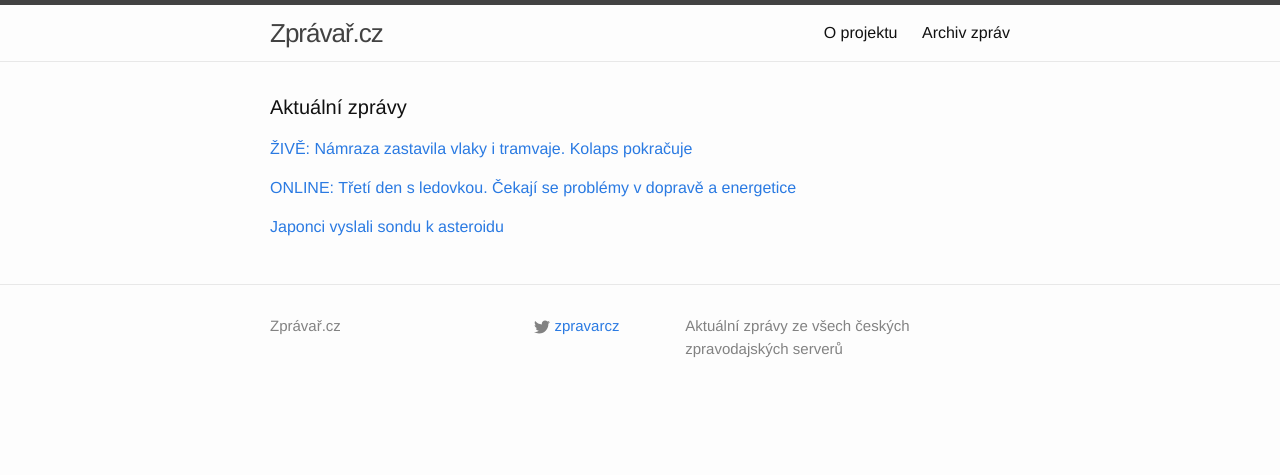
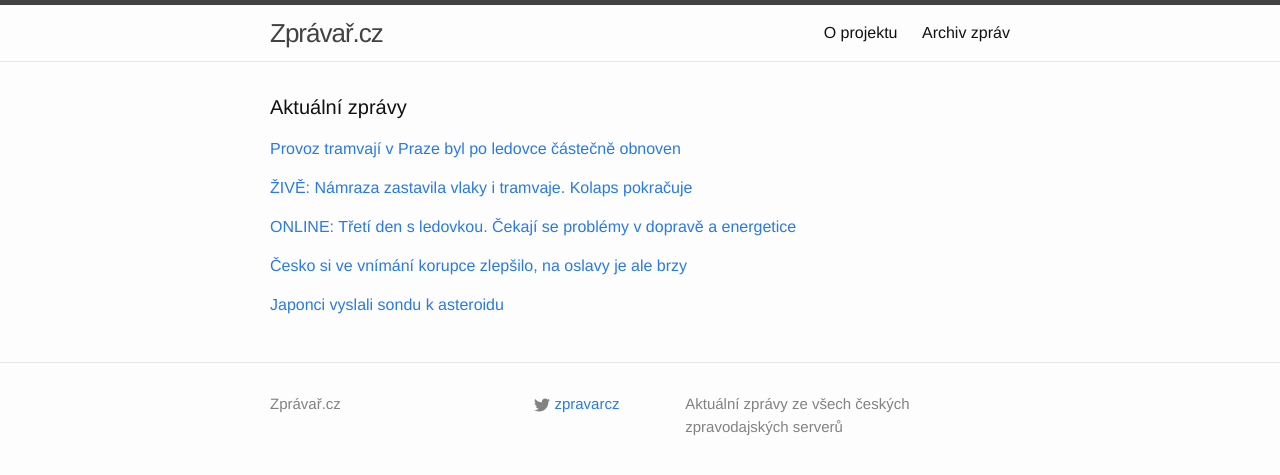
Before and after one commit to adliska/zpravar, a Jekyll site: the page built from index.html, in a window 1280 px wide. Shown: the top 475 px of the page. Built offline with Jekyll 4.4.1, drawn with Linux system fonts in a browser that asks for light colours.

Commit message:
zpravar news update

```diff
--- a/index.html
+++ b/index.html
@@ -5,8 +5,18 @@ layout: default
 <div class="home">
     <h1 class="page-heading">Aktuální zprávy</h1>
 
-<p><a href="javascript:;" onclick="toggle_visibility('zpravy0')">ŽIVĚ: Námraza zastavila vlaky i tramvaje. Kolaps pokračuje</a></p>
+<p><a href="javascript:;" onclick="toggle_visibility('zpravy0')">Provoz tramvají v Praze byl po ledovce částečně obnoven</a></p>
 <div id="zpravy0" style="display:none">
+<ul>
+<li><a href=http://www.ceskenoviny.cz/zpravy/zpravy/provoz-tramvaji-v-praze-byl-po-ledovce-castecne-obnoven/1154365>Provoz tramvají v Praze byl po ledovce částečně obnoven - www.ceskenoviny.cz</a></li>
+<li><a href=http://domaci.ihned.cz/domaci/c1-63206960-v-praze-uz-jezdi-patnact-tramvajovych-linek-drahy-nevypravi-stovky-spoju>V Praze už jezdí patnáct tramvajových linek. Dráhy nevypraví stovky spojů - domaci.ihned.cz</a></li>
+<li><a href=http://www.tyden.cz/rubriky/domaci/pocasi/zive-stovky-vlaku-nevyjedou-padaji-zmrzle-stromy_326040.html>ŽIVĚ: Stovky vlaků nevyjedou, padají zmrzlé stromy - www.tyden.cz</a></li>
+<li><a href=http://www.tyden.cz/rubriky/domaci/pocasi/zive-namraza-stopla-vlaky-padaji-led-a-stromy-situace-se-lepsi_326040.html>ŽIVĚ: Námraza stopla vlaky, padají led a stromy. Situace se lepší - www.tyden.cz</a></li>
+<li><a href=http://www.lidovky.cz/vlaky-necestujte-radi-ceske-drahy-v-praze-uz-jezdi-nektere-tramvaje-1pu-/zpravy-domov.aspx?c=A141203_071704_ln_domov_jzl>Vlaky necestujte, radí České dráhy. V Praze už jezdí některé tramvaje  - www.lidovky.cz</a></li>
+<li><a href=http://www.ceskenoviny.cz/zpravy/zpravy/ceske-drahy-jako-v-utery-nevypravi-kvuli-ledovce-stovky-spoju/1154321>České dráhy jako v úterý nevypraví kvůli ledovce stovky spojů - www.ceskenoviny.cz</a></li>
+</ul>
+</div><p><a href="javascript:;" onclick="toggle_visibility('zpravy1')">ŽIVĚ: Námraza zastavila vlaky i tramvaje. Kolaps pokračuje</a></p>
+<div id="zpravy1" style="display:none">
 <ul>
 <li><a href=http://www.tyden.cz/rubriky/domaci/pocasi/zive-namraza-zastavila-vlaky-i-tramvaje-kolaps-pokracuje_326040.html>ŽIVĚ: Námraza zastavila vlaky i tramvaje. Kolaps pokračuje - www.tyden.cz</a></li>
 <li><a href=http://www.tyden.cz/rubriky/domaci/pocasi/zive-cesko-vs-namraza-kolaps-pokracuje_326040.html>ŽIVĚ: Česko vs. námraza. Kolaps pokračuje - www.tyden.cz</a></li>
@@ -14,16 +24,24 @@ layout: default
 <li><a href=http://www.tyden.cz/rubriky/domaci/pocasi/zive-cesko-versus-ledovka-kolaps-pokracuje_326040.html>ŽIVĚ: Česko versus ledovka: kolaps pokračuje - www.tyden.cz</a></li>
 <li><a href=http://www.ceskenoviny.cz/zpravy/zpravy/cr-se-bude-i-dnes-potykat-s-nasledky-ledovky-komplikuje-dopravu/1154321>ČR se bude i dnes potýkat s následky ledovky, komplikuje dopravu - www.ceskenoviny.cz</a></li>
 </ul>
-</div><p><a href="javascript:;" onclick="toggle_visibility('zpravy1')">ONLINE: Třetí den s ledovkou. Čekají se problémy v dopravě a energetice</a></p>
-<div id="zpravy1" style="display:none">
+</div><p><a href="javascript:;" onclick="toggle_visibility('zpravy2')">ONLINE: Třetí den s ledovkou. Čekají se problémy v dopravě a energetice</a></p>
+<div id="zpravy2" style="display:none">
 <ul>
 <li><a href=http://www.rozhlas.cz/_zprava/online-treti-den-s-ledovkou-cekaji-se-problemy-v-doprave-a-energetice--1427645>ONLINE: Třetí den s ledovkou. Čekají se problémy v dopravě a energetice - www.rozhlas.cz</a></li>
 <li><a href=http://www.rozhlas.cz/_zprava/online-treti-den-s-ledovkou-cekaji-se-dalsi-problemy-v-doprave-a-energetice--1427645>ONLINE: Třetí den s ledovkou. Čekají se další problémy v dopravě a energetice - www.rozhlas.cz</a></li>
 <li><a href=http://www.rozhlas.cz/_zprava/treti-den-s-ledovkou-cekaji-se-dalsi-problemy-v-doprave-a-energetice--1427645>Třetí den s ledovkou. Čekají se další problémy v dopravě a energetice - www.rozhlas.cz</a></li>
 <li><a href=http://www.rozhlas.cz/_zprava/treti-den-s-ledovkou-cekaji-se-dalsi-problemy-v-doprave--1427645>Třetí den s ledovkou. Čekají se další problémy v dopravě - www.rozhlas.cz</a></li>
 </ul>
-</div><p><a href="javascript:;" onclick="toggle_visibility('zpravy2')">Japonci vyslali sondu k asteroidu</a></p>
-<div id="zpravy2" style="display:none">
+</div><p><a href="javascript:;" onclick="toggle_visibility('zpravy3')">Česko si ve vnímání korupce zlepšilo, na oslavy je ale brzy</a></p>
+<div id="zpravy3" style="display:none">
+<ul>
+<li><a href=http://zpravy.aktualne.cz/domaci/cesko-si-ve-vnimani-korupce-zlepsilo-na-oslavy-je-ale-brzy/r~95b84a8c7ab611e497f0002590604f2e/>Česko si ve vnímání korupce zlepšilo, na oslavy je ale brzy - zpravy.aktualne.cz</a></li>
+<li><a href=http://www.ceskatelevize.cz/ct24/domaci/294309-cesi-vnimaji-korupci-o-trochu-mene-tragicky-nez-loni/>Češi vnímají korupci o trochu méně tragicky než loni - www.ceskatelevize.cz</a></li>
+<li><a href=http://www.novinky.cz/zahranicni/355256-s-korupci-jsme-na-tom-o-malinko-lepe.html>S korupcí jsme na tom o malinko lépe  - www.novinky.cz</a></li>
+<li><a href=http://www.ceskenoviny.cz/zpravy/zpravy/cesko-si-ve-vnimani-korupce-letos-oproti-lonsku-mirne-polepsilo/1154336>Česko si ve vnímání korupce letos oproti loňsku mírně polepšilo - www.ceskenoviny.cz</a></li>
+</ul>
+</div><p><a href="javascript:;" onclick="toggle_visibility('zpravy4')">Japonci vyslali sondu k asteroidu</a></p>
+<div id="zpravy4" style="display:none">
 <ul>
 <li><a href=http://www.ceskatelevize.cz/ct24/svet/294307-japonci-vyslali-sondu-k-asteroidu/>Japonci vyslali sondu k asteroidu - www.ceskatelevize.cz</a></li>
 <li><a href=http://www.novinky.cz/veda-skoly/355257-japonsko-vyslalo-dalsi-sondu-k-asteroidu.html>Japonsko vyslalo další sondu k asteroidu - www.novinky.cz</a></li>
```
